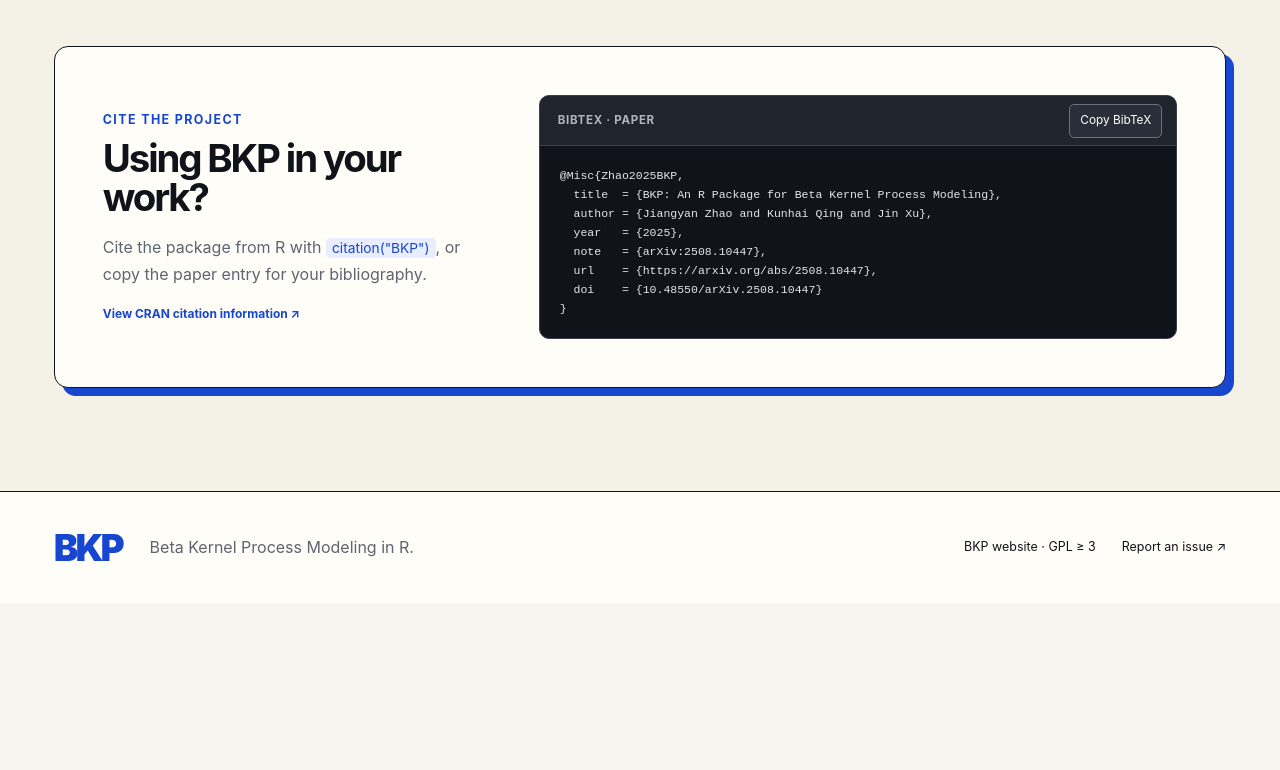
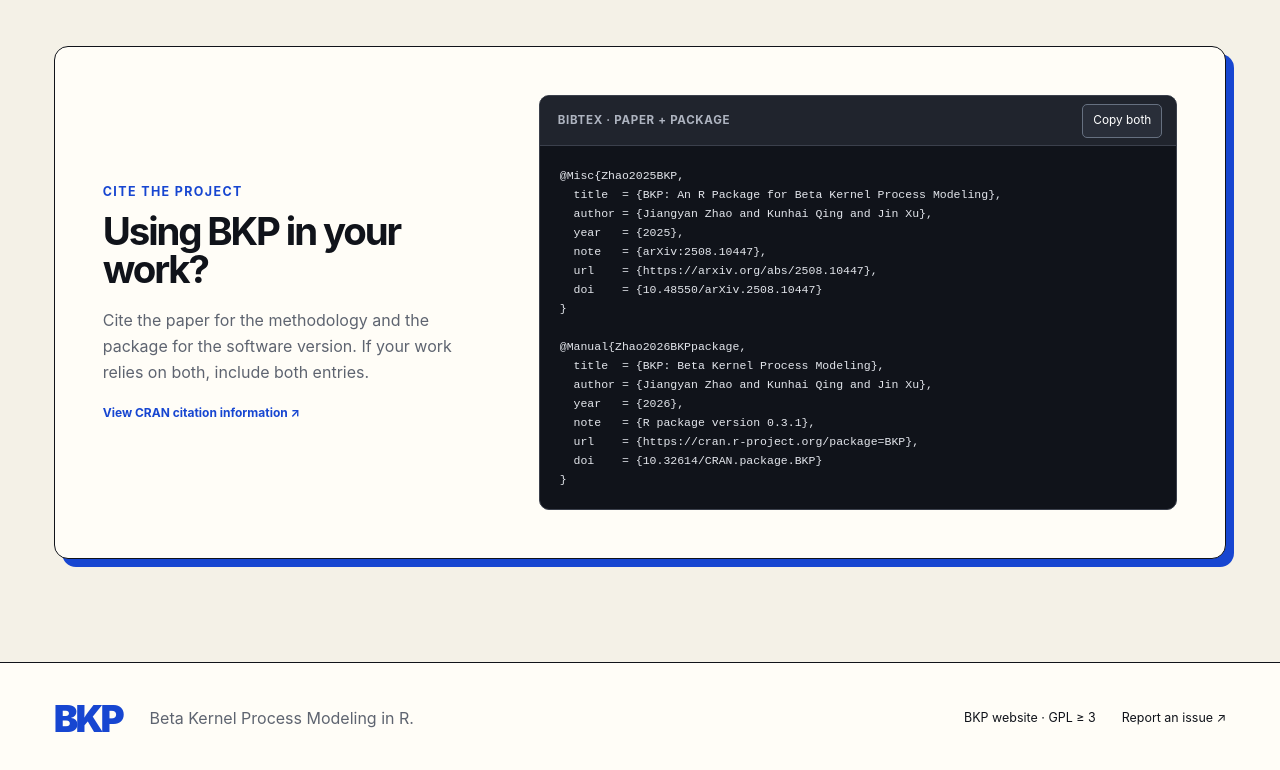
Before and after one commit to Jiangyan-Zhao/BKP-website, a React (Vite) app: page / in a window 1280 px wide. Shown: the part 6007-6777 px from the top of the page. Before the commit the page ends 6610 px from the top, so only its background shows below. Built offline with nearby package versions, Linux system fonts and the light colour scheme.

Commit message:
Add paper and package citation entries

```diff
--- a/src/App.tsx
+++ b/src/App.tsx
@@ -757,6 +757,15 @@ const bkpBibtex = `@Misc{Zhao2025BKP,
   note   = {arXiv:2508.10447},
   url    = {https://arxiv.org/abs/2508.10447},
   doi    = {10.48550/arXiv.2508.10447}
+}
+
+@Manual{Zhao2026BKPpackage,
+  title  = {BKP: Beta Kernel Process Modeling},
+  author = {Jiangyan Zhao and Kunhai Qing and Jin Xu},
+  year   = {2026},
+  note   = {R package version 0.3.1},
+  url    = {https://cran.r-project.org/package=BKP},
+  doi    = {10.32614/CRAN.package.BKP}
 }`;
 
 function CitationPanel() {
@@ -774,8 +783,8 @@ function CitationPanel() {
         <p className="section-kicker">Cite the project</p>
         <h3 id="citation-title">Using BKP in your work?</h3>
         <p>
-          Cite the package from R with <code>citation("BKP")</code>, or copy the
-          paper entry for your bibliography.
+          Cite the paper for the methodology and the package for the software version.
+          If your work relies on both, include both entries.
         </p>
         <a href="https://cran.r-project.org/web/packages/BKP/citation.html" target="_blank" rel="noreferrer">
           View CRAN citation information ↗
@@ -783,9 +792,9 @@ function CitationPanel() {
       </div>
       <div className="citation-code">
         <div>
-          <span>BibTeX · paper</span>
-          <button type="button" onClick={copyBibtex} aria-label="Copy BKP paper BibTeX">
-            {copied ? "Copied" : "Copy BibTeX"}
+          <span>BibTeX · paper + package</span>
+          <button type="button" onClick={copyBibtex} aria-label="Copy BKP paper and package BibTeX">
+            {copied ? "Copied" : "Copy both"}
           </button>
         </div>
         <pre><code>{bkpBibtex}</code></pre>
```
